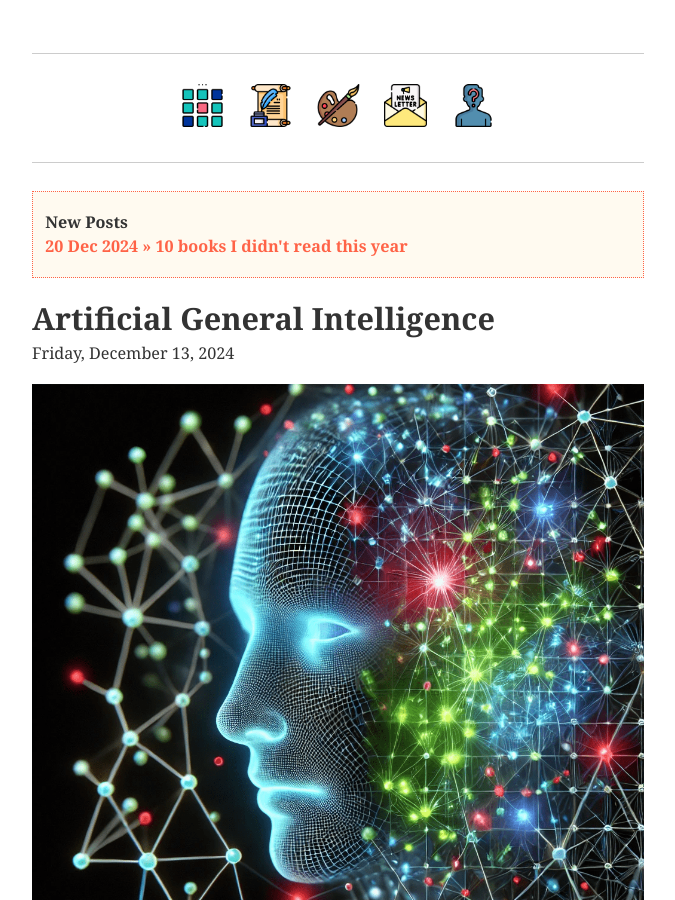
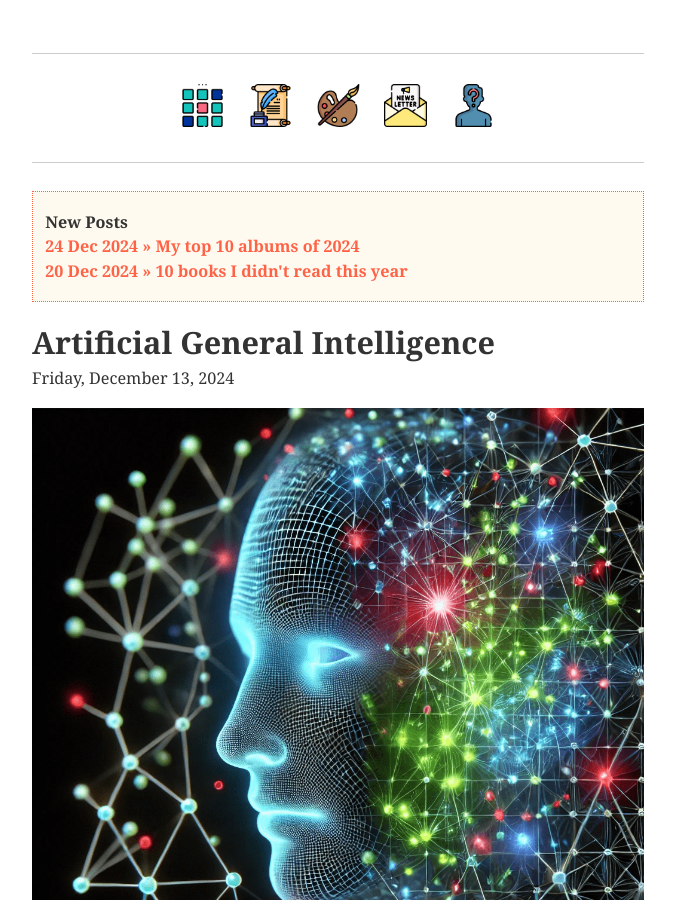
Before and after one commit to ellis-bio/ellisjalia, a Jekyll site: the page built from index.md, in a window 1280 px wide and 900 px high. Shown: the whole window, without its empty margins (302-977 px from the left). Built offline with Jekyll 4.4.1, drawn with Linux system fonts in a browser that asks for light colours.

Commit message:
U/d index

```diff
--- a/index.md
+++ b/index.md
@@ -16,7 +16,8 @@ layout: default
 <div style="background-color: floralwhite; border: 1px dotted tomato">
 <p></p>
 <p style="font-size:0.9em; margin-bottom:0; margin-left: 2%;margin-right: 2%;"><b>New Posts</b></p>
-<p style="font-size:0.9em; margin-left: 2%"><a href="https://ellisjalia.com/10-books-i-didnt-read-this-year" style="color: tomato; text-decoration: none" target="_blank"><b>20 Dec 2024 » 10 books I didn't read this year</b></a></p>
+<p style="font-size:0.9em; margin-left: 2%; margin-bottom:0"><a href="https://ellisjalia.com/my-top-10-albums-of-2024" style="color: tomato; text-decoration: none" target="_blank"><b>24 Dec 2024 » My top 10 albums of 2024</b></a></p>
+<p style="font-size:0.9em; margin-left: 2%;"><a href="https://ellisjalia.com/10-books-i-didnt-read-this-year" style="color: tomato; text-decoration: none" target="_blank"><b>20 Dec 2024 » 10 books I didn't read this year</b></a></p>
 </div>
 <p></p>
 <p style="font-size:1.7em; margin-bottom:0"><strong>Artificial General Intelligence</strong></p>
```
